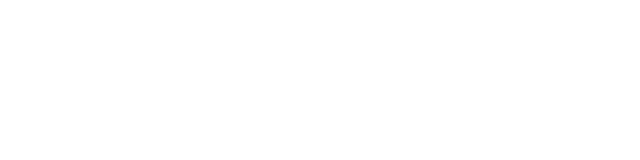
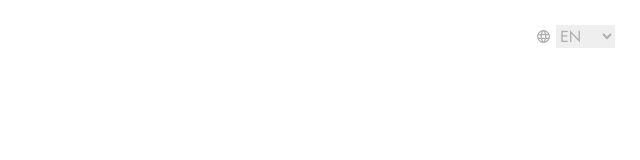
Before and after one commit to Ynln69/weather-app, a React (Create React App) app: page / in a window 1280 px wide. Shown: the top 160 px of the page, without its empty margins (640-1280 px from the left). Built offline with nearby package versions, Linux system fonts and the light colour scheme.

Commit message:
created language filtering component + added font-family to index.html

```diff
--- a/public/index.html
+++ b/public/index.html
@@ -9,6 +9,12 @@
       name="description"
       content="Web site created using create-react-app"
     />
+    <link rel="preconnect" href="https://fonts.googleapis.com" />
+    <link rel="preconnect" href="https://fonts.gstatic.com" crossorigin />
+    <link
+      href="https://fonts.googleapis.com/css2?family=Jost&display=swap"
+      rel="stylesheet"
+    />
     <title>WeatherWise</title>
   </head>
   <body>
--- a/src/components/LanguageFilter/LanguageFilter.jsx
+++ b/src/components/LanguageFilter/LanguageFilter.jsx
@@ -1,5 +1,21 @@
+import { LangContainer, LangSelect, LangOption } from "./LanguageFilter.styled";
+import svgImg from "../../images/languageSvg.svg";
+
 const FilterLang = () => {
-  return <div></div>;
+  return (
+    <>
+      <LangContainer>
+        <LangSelect>
+          <LangOption value="option1" selected>
+            EN
+          </LangOption>
+          <LangOption value="option2">UA</LangOption>
+          <LangOption value="option3">HE</LangOption>
+        </LangSelect>
+        <img src={svgImg} alt="" width={13} height={13} />
+      </LangContainer>
+    </>
+  );
 };
 
 export default FilterLang;
--- a/src/components/LanguageFilter/LanguageFilter.styled.js
+++ b/src/components/LanguageFilter/LanguageFilter.styled.js
@@ -0,0 +1,24 @@
+import styled from "@emotion/styled";
+
+export const LangContainer = styled.div`
+  display: flex;
+  gap: 6px;
+  align-items: center;
+  flex-direction: row-reverse;
+`;
+export const LangSelect = styled.select`
+  width: 59px;
+  height: 23px;
+  border: none;
+  outline: none;
+
+  color: #afafaf;
+  font: normal normal normal 16px/23px Jost;
+  letter-spacing: 0px;
+`;
+
+export const LangOption = styled.option`
+  font: normal normal normal 14px/20px Jost;
+  letter-spacing: 0px;
+  color: #000000;
+`;
--- a/src/index.css
+++ b/src/index.css
@@ -1,3 +1,4 @@
 body {
   margin: 0;
+  font-family: "Jost", sans-serif;
 }
```
Also changed, not shown: src/images/languageSvg.svg (added).
